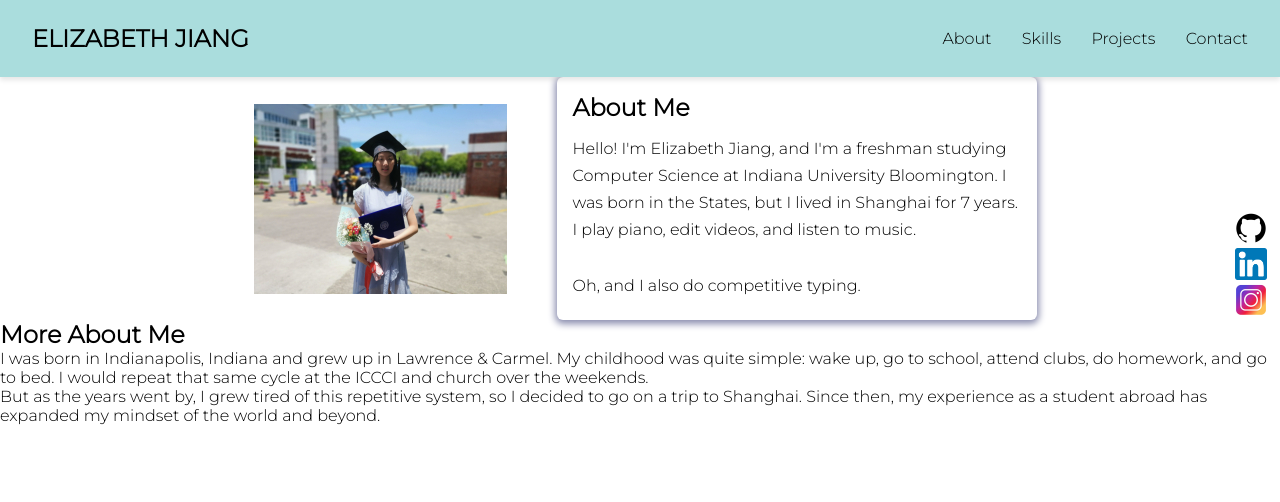
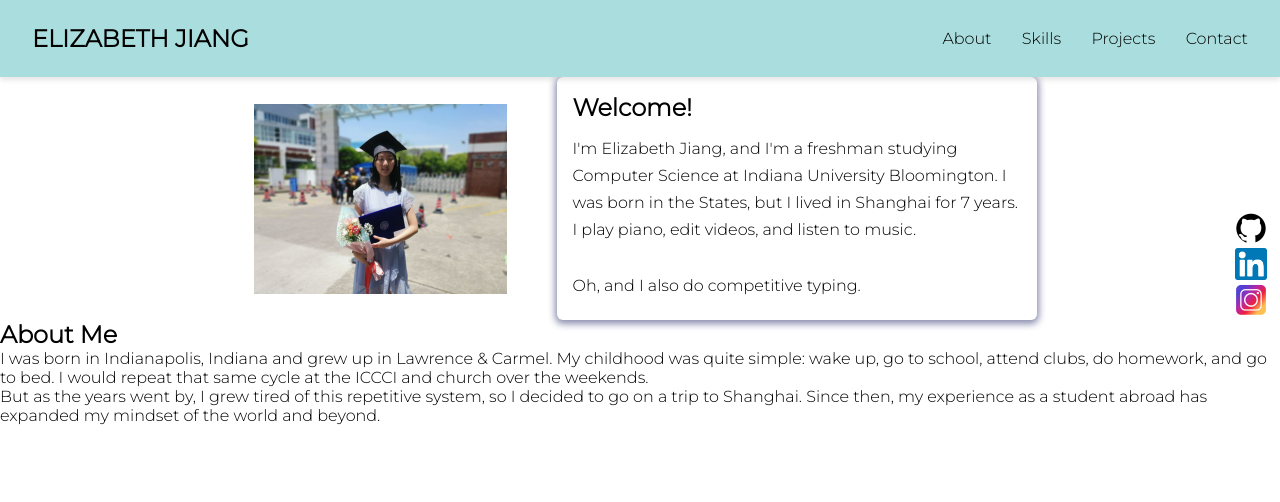
Before and after one commit to ProvidSH/Portfolio, a plain HTML site: page index.html in a window 1280 px wide. Shown: the top 502 px of the page. Drawn offline with nearby package versions, Linux system fonts and the light colour scheme; a script that the page names is missing.

Commit message:
Update index.html

```diff
--- a/index.html
+++ b/index.html
@@ -64,9 +64,9 @@
       loading="pwah"
       class="aboutme-img">
       <section class="aboutme_description">
-        <h2 class="aboutme-title">About Me</h2>
+        <h2 class="aboutme-title">Welcome!</h2>
         <p class="aboutme-text">
-          Hello! I'm Elizabeth Jiang, and I'm a freshman studying Computer Science at Indiana University Bloomington.
+          I'm Elizabeth Jiang, and I'm a freshman studying Computer Science at Indiana University Bloomington.
           I was born in the States, but I lived in Shanghai for 7 years. I play piano, edit videos, and listen to music.
         </p> <br>
         <p>Oh, and I also do competitive typing.</p>
@@ -74,7 +74,7 @@
     </section>
 
     <section class="more-about">
-      <h2>More About Me</h2>
+      <h2>About Me</h2>
       <p>I was born in Indianapolis, Indiana and grew up in Lawrence & Carmel. My childhood was quite simple: wake up,
         go to school, attend clubs, do homework, and go to bed. I would repeat that same cycle at the ICCCI and church
         over the weekends.
```
